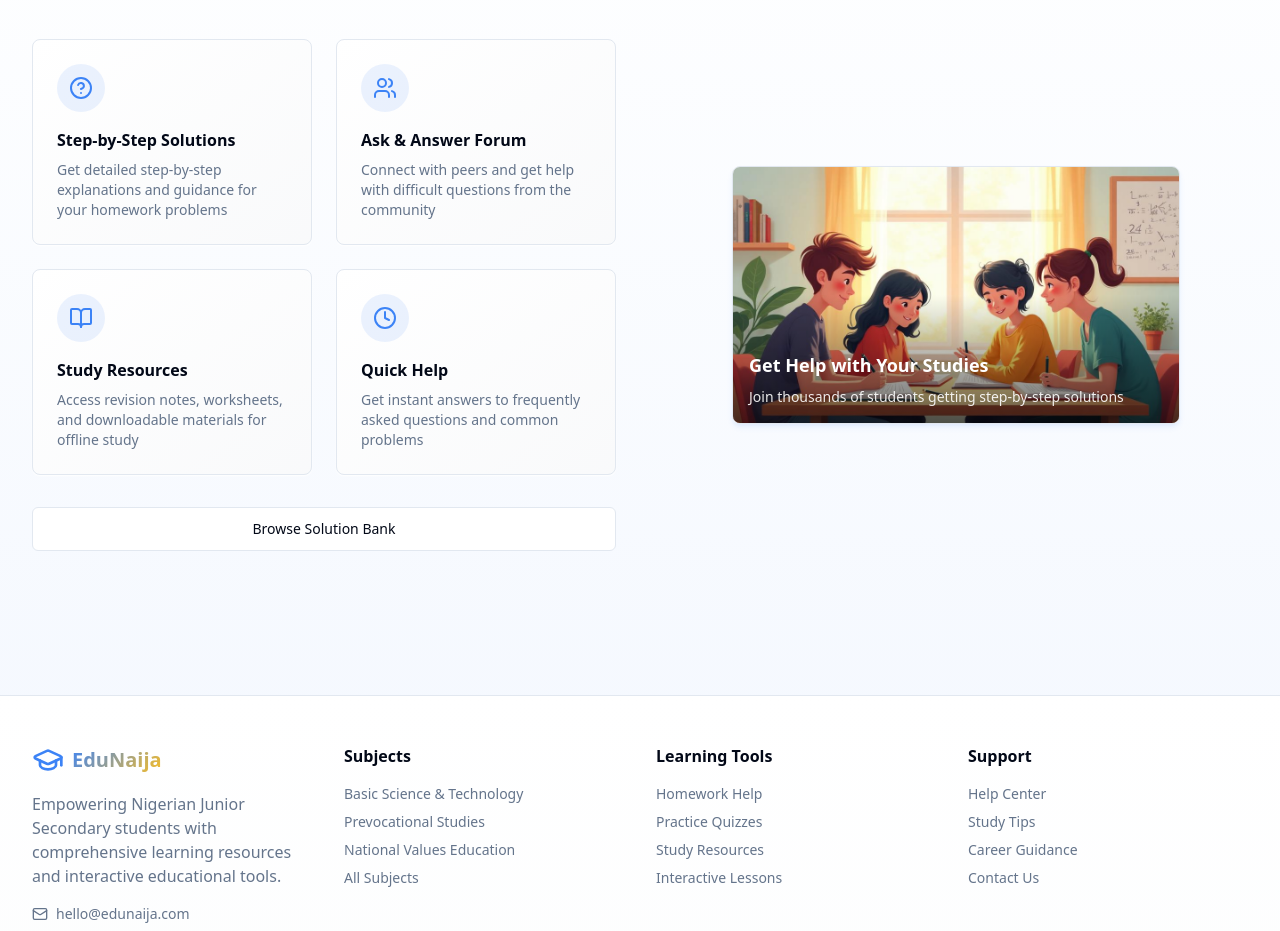
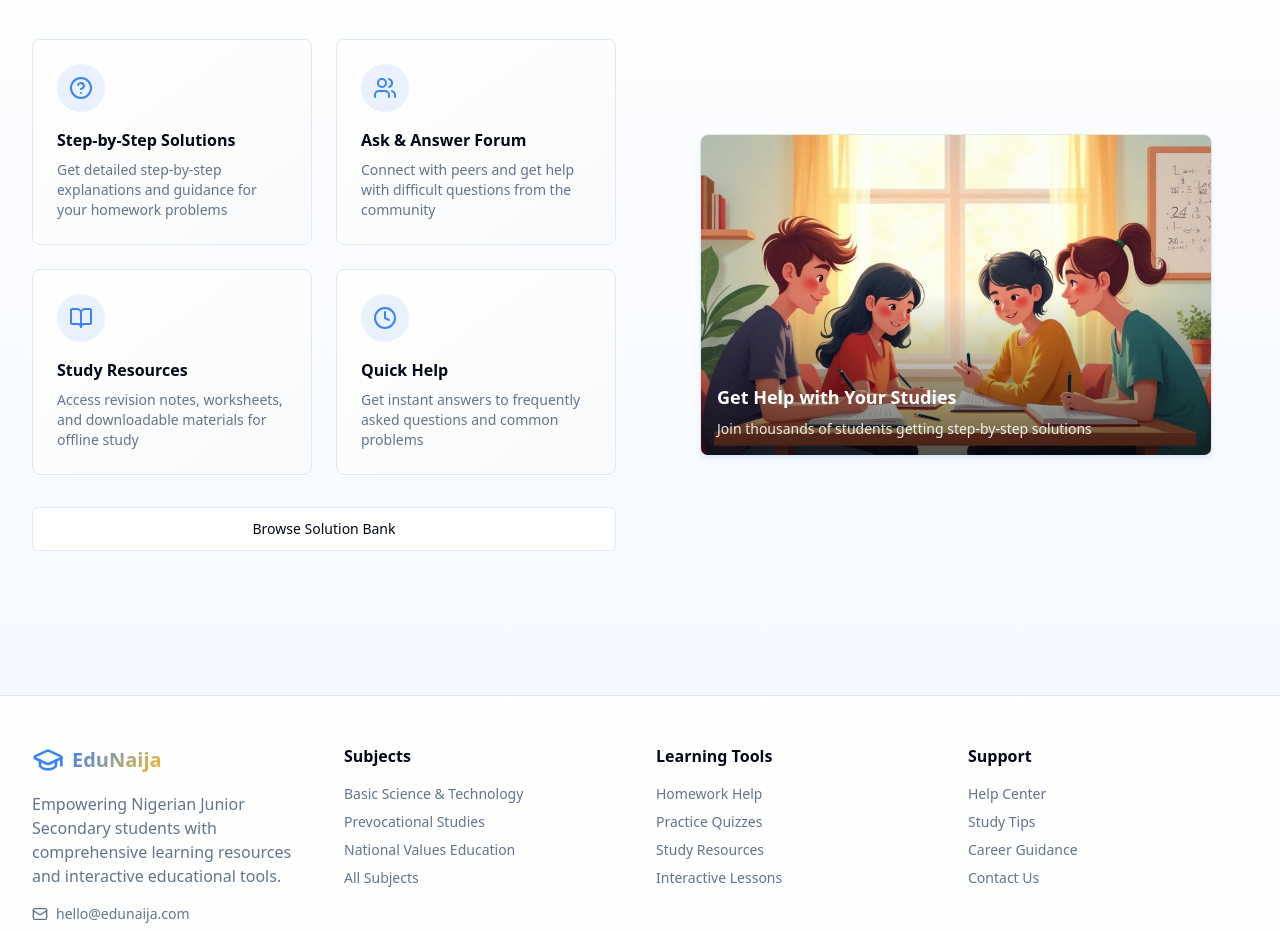
Before and after one commit to PeaceIshola/temp123, a React (Vite) app: page / in a window 1280 px wide. Shown: the part 2000-2931 px from the top of the page. Built offline with nearby package versions, Linux system fonts and the light colour scheme; no server answers; the HTML template or start-up script is replaced by a standard one.

Commit message:
Adjust image size

```diff
--- a/src/components/HomeworkSection.tsx
+++ b/src/components/HomeworkSection.tsx
@@ -159,12 +159,12 @@ const HomeworkSection = () => {
 
           {/* Right Column - Homework Help Visual */}
           <div className="lg:flex lg:justify-center">
-            <div className="bg-gradient-card rounded-lg overflow-hidden border shadow-card max-w-md w-full">
+            <div className="bg-gradient-card rounded-lg overflow-hidden border shadow-card max-w-lg w-full">
               <div className="relative">
                 <img
                   src={homeworkHelpImage}
                   alt="Students collaborating on homework and learning together"
-                  className="w-full h-64 object-cover"
+                  className="w-full h-80 object-cover"
                 />
                 <div className="absolute inset-0 bg-gradient-to-t from-black/60 via-transparent to-transparent" />
                 <div className="absolute bottom-4 left-4 right-4">
```
